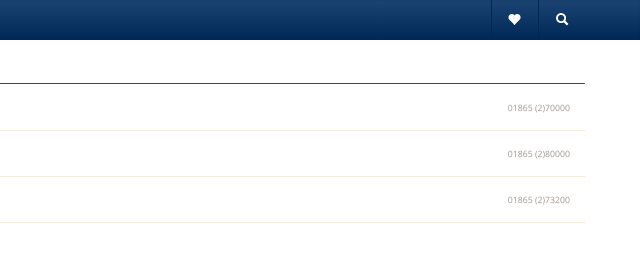
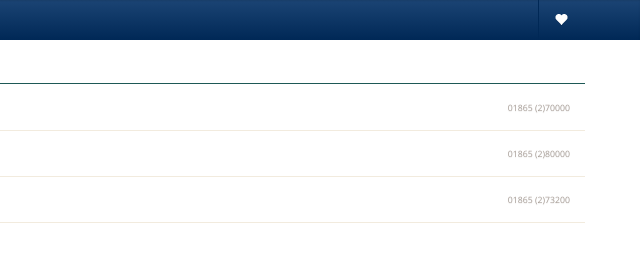
Before and after one commit to mollyproject/mollycon-bootstrap, a plain HTML site: page contacts.html in a window 1280 px wide. Shown: the full height of the page, 640-1280 px from the left. Drawn offline with nearby package versions, Linux system fonts and the light colour scheme.

Commit message:
Commented out universal search.

```diff
--- a/contacts.html
+++ b/contacts.html
@@ -30,11 +30,11 @@
           </ul>
         </li>
         <li class="dropdown">
-          <a class="dropdown-toggle"
+          <!--<a class="dropdown-toggle"
              data-toggle="dropdown"
              href="#">
             <i class="icon-search icon-white"></i>
-          </a>
+          </a>-->
           <ul class="dropdown-menu">
             <div class="control-group">
             <div class="controls">
```
